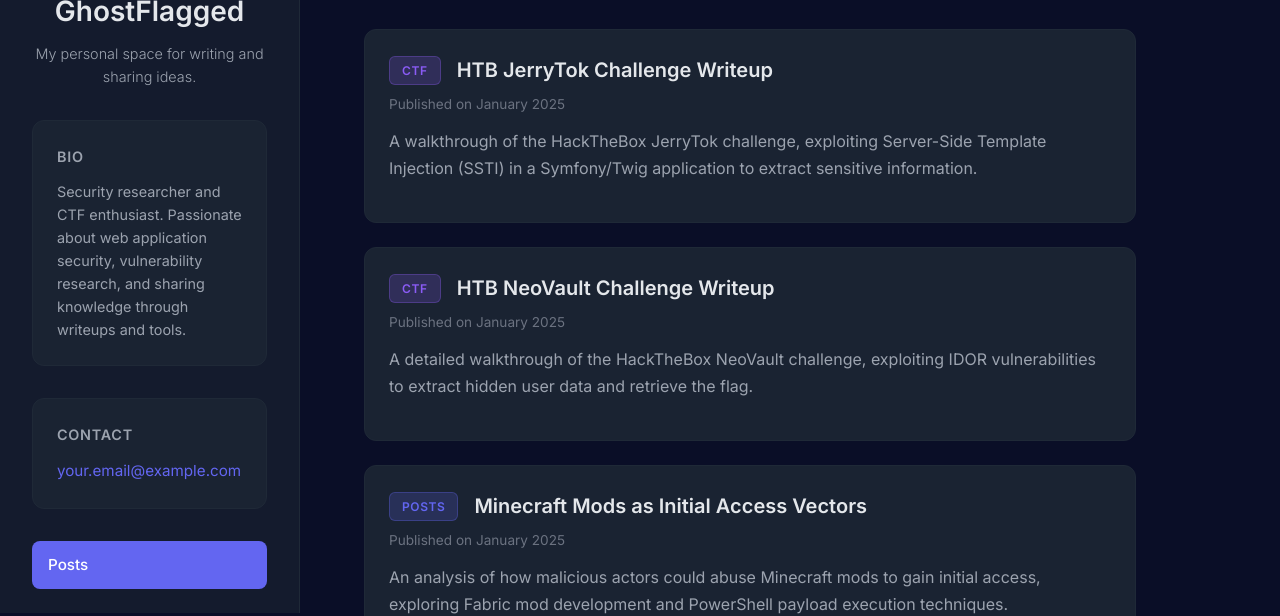
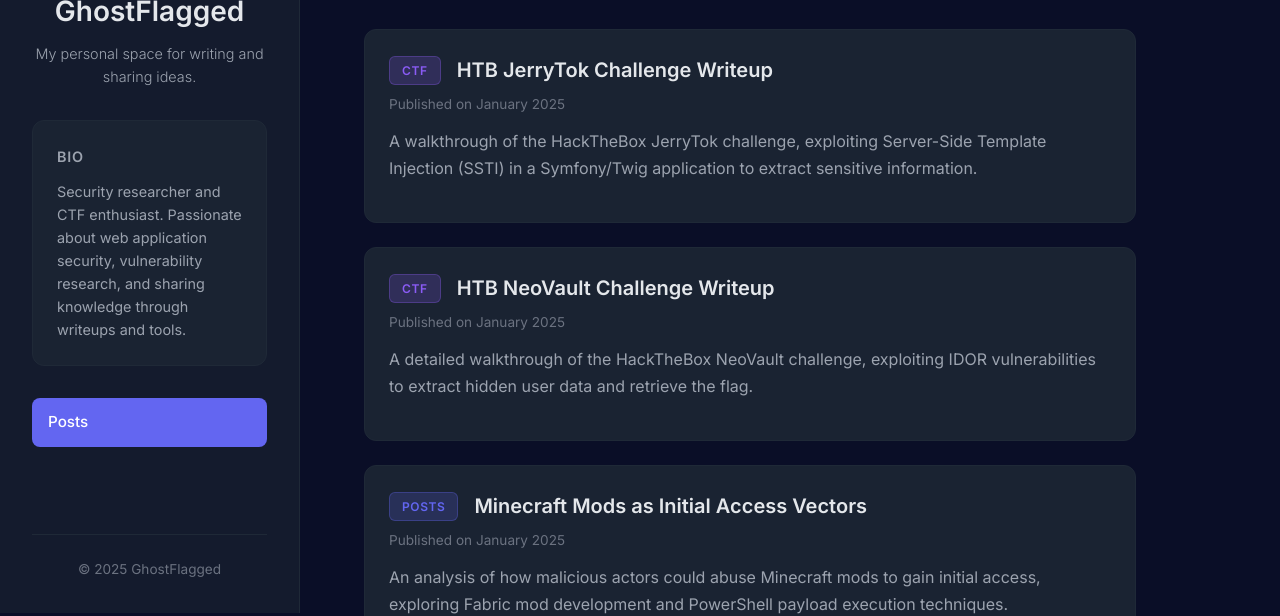
Before and after one commit to GhostFlagged/ghostflagged.github.io, a plain HTML site: page index.html in a window 1280 px wide. Shown: the part 187-803 px from the top of the page. Drawn offline with Linux system fonts and the light colour scheme.

Commit message:
Fixed bLOG

```diff
--- a/index.html
+++ b/index.html
@@ -26,10 +26,10 @@
         <p>Security researcher and CTF enthusiast. Passionate about web application security, vulnerability research, and sharing knowledge through writeups and tools.</p>
       </div>
 
-      <div class="contact-section">
+      <!-- <div class="contact-section">
         <h3>Contact</h3>
-        <a href="mailto:your.email@example.com" class="email-link">your.email@example.com</a>
-      </div>
+        <a href="mailto:your.email@example.com" class="email-link"></a>
+      </div> -->
 
       <nav class="sidebar-nav">
         <a href="#posts" class="nav-link active">Posts</a>
```
